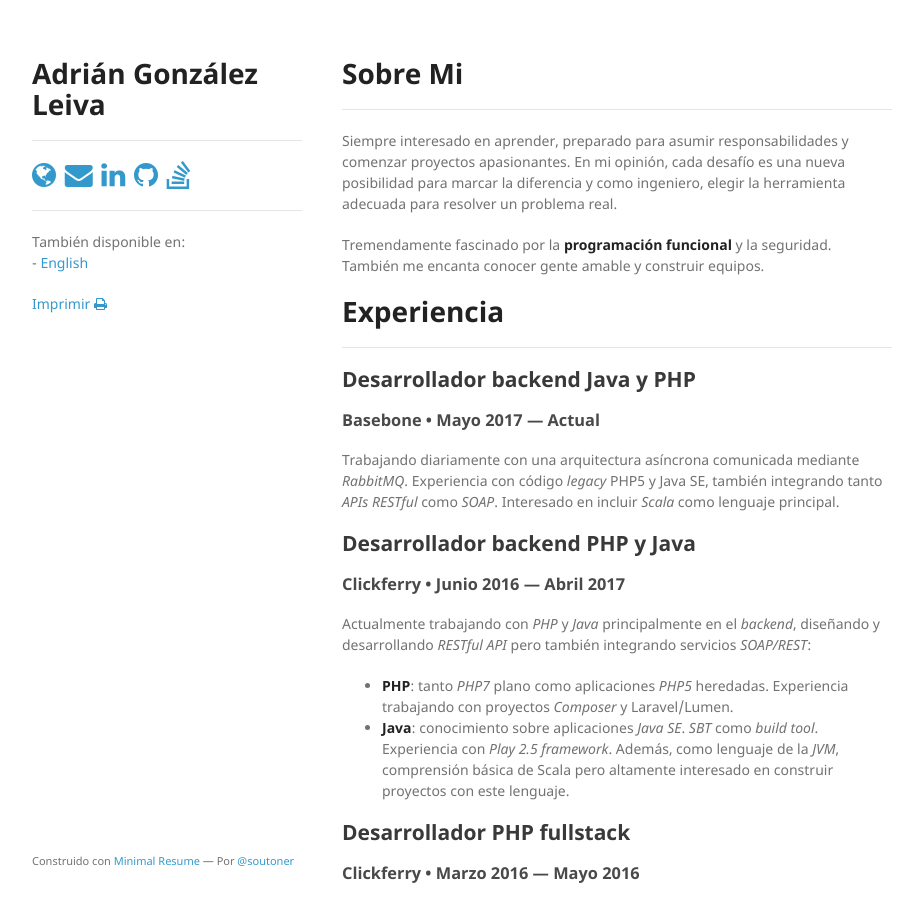
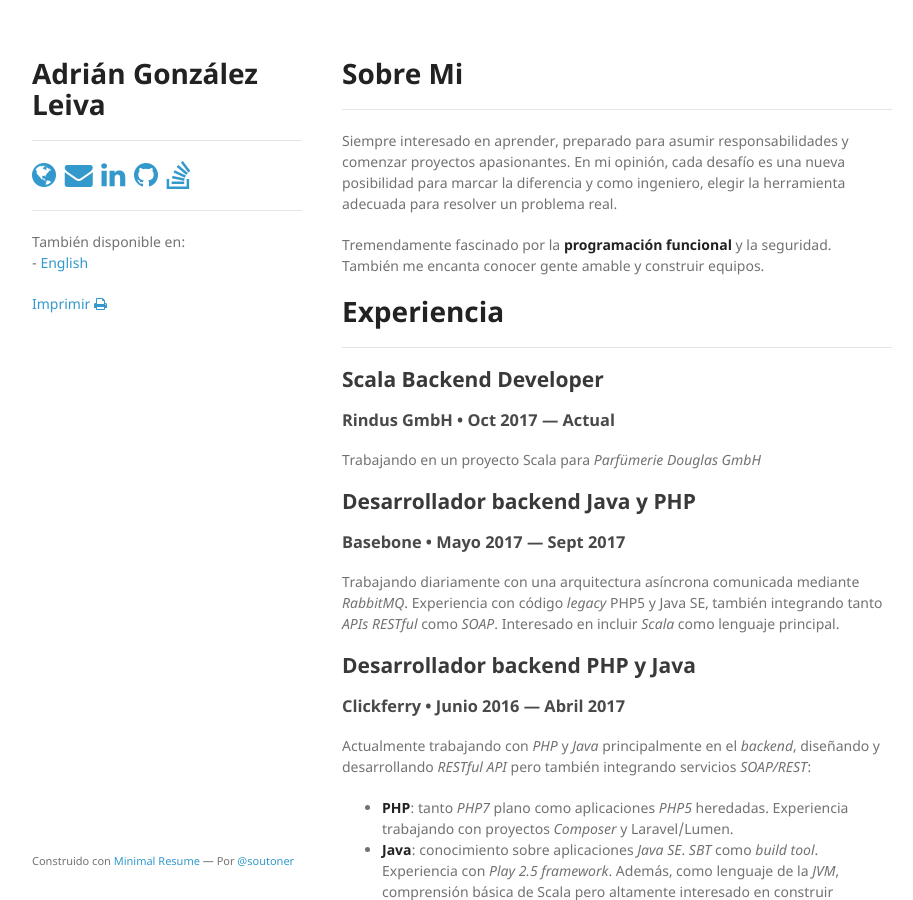
Before and after one commit to soutoner/soutoner.github.io, a Jekyll site: the page built from index_es.md, in a window 1280 px wide and 900 px high. Shown: the whole window, without its empty margins (178-1091 px from the left). Built offline with Jekyll 4.4.1, drawn with Linux system fonts in a browser that asks for light colours; nearby versions of some CDN libraries.

Commit message:
Update es.yml
Actualizada experiencia laboral con Scala Backend Developer en Rindus

```diff
--- a/_data/es.yml
+++ b/_data/es.yml
@@ -28,10 +28,16 @@ about:
   amable y construir equipos."
 first_language: Español
 experiences:
+  - position: Scala Backend Developer
+    company: Rindus GmbH
+    from: Oct 2017
+    to: Actual
+    description:
+      "Trabajando en un proyecto Scala para *Parfümerie Douglas GmbH*"
   - position: Desarrollador backend Java y PHP
     company: Basebone
     from: Mayo 2017
-    to: Actual
+    to: Sept 2017
     description:
       "Trabajando diariamente con una arquitectura asíncrona comunicada mediante *RabbitMQ*. Experiencia con código *legacy*
       PHP5 y Java SE, también integrando tanto *APIs RESTful* como *SOAP*. Interesado en incluir *Scala* como lenguaje principal."
```
